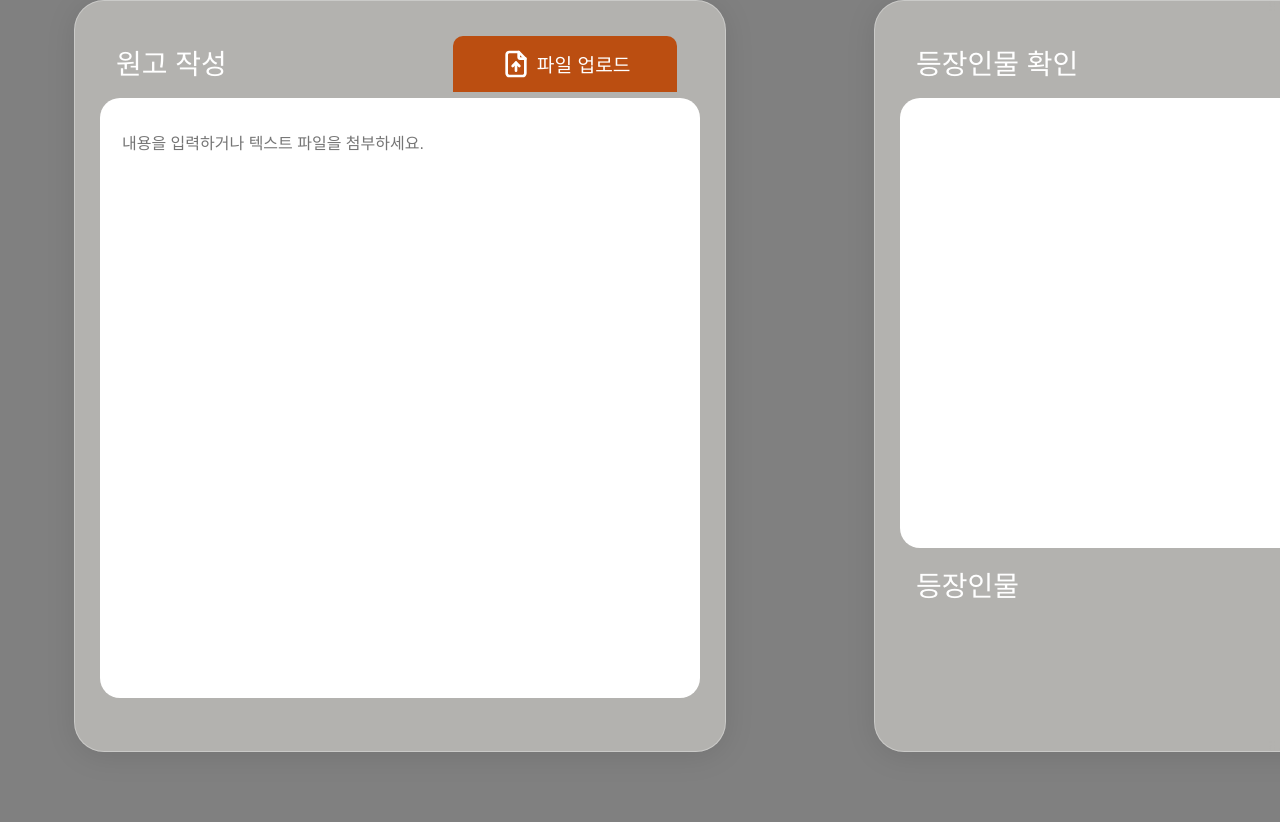
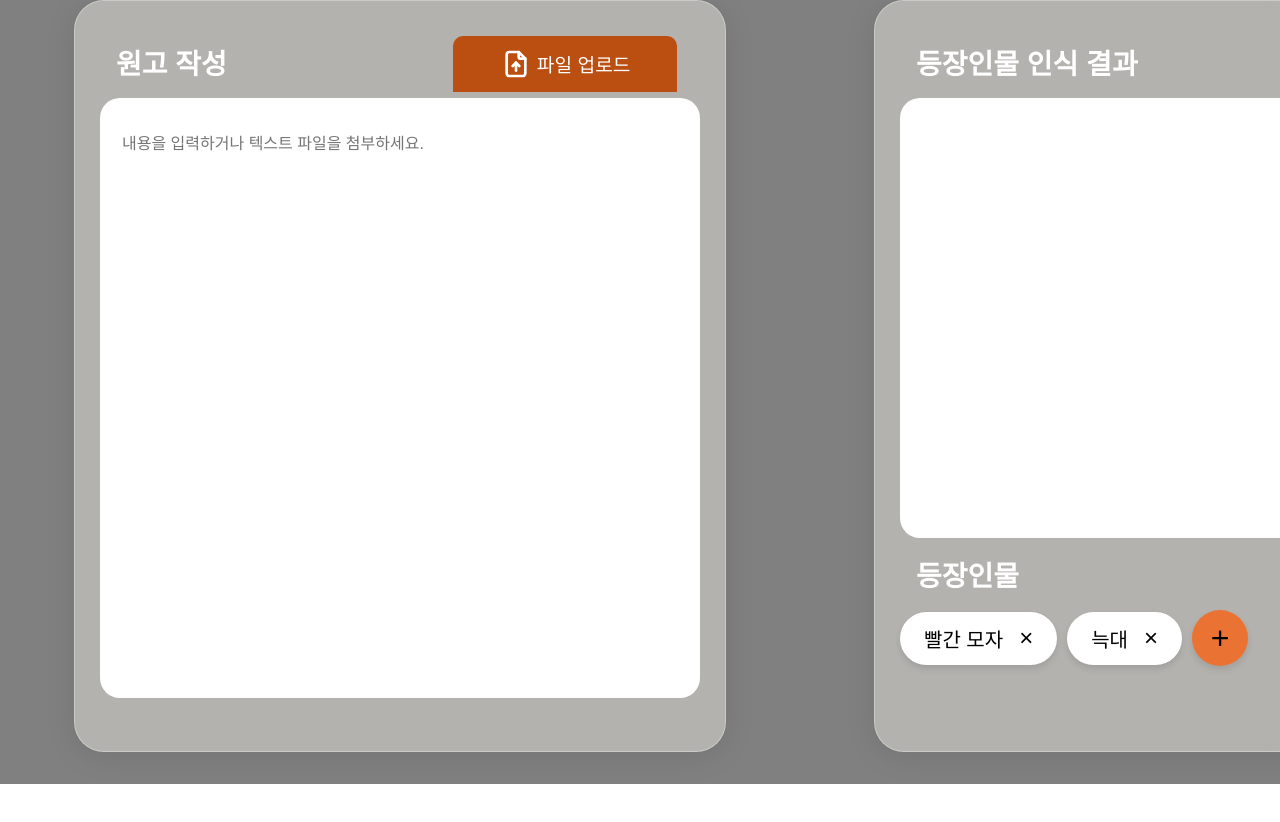
Before and after one commit to otcroz/DS-Volare_front-end, a React (Create React App) app: page /convert in a window 1280 px wide. Shown: the top 822 px of the page. After the commit the page ends 800 px from the top, so only its background shows below. Built offline with nearby package versions, Linux system fonts and the light colour scheme; a web font is replaced by a local one.

Commit message:
[feat] 등장인물 칩 컴포넌트 추가
- [refactor] convertBoxStyles.ts 추가: 자주 사용되는 styled-components를 분리해둔 파일
Github issue #1

```diff
--- a/src/component/CharacterBox.tsx
+++ b/src/component/CharacterBox.tsx
@@ -1,78 +1,54 @@
 import React from 'react';
 import styled from 'styled-components';
 import ConvertBoxWrapper from './ConvertBoxWrapper';
+import CharacterChipList from './CharacterChipList';
+import {
+  TitleText,
+  ContentBox,
+  TutorialBox,
+  TutorialTitle,
+  TutorialText,
+  HighlightedText,
+  ConvertButton
+} from './convertBoxStyles';
 
-const TitleText = styled.div`
-  color: white;
-  font-size: 1.75rem;
-  padding: 1rem;
+
+const ScriptTextArea = styled.textarea`
+  width: 100%;
+  height: calc(100% - 2.5rem);
+  border: none;
+  border-radius: 5px;
+  box-sizing: border-box;
+  font-size: 1rem;
+  font-family: 'Arial', sans-serif;
+
+  resize: none;
+  margin-top: 10px;
+  white-space: pre-wrap;
+  overflow-wrap: break-word;
+
+  &:focus {
+    outline: none;
+  }
 `
 
-const ContentBox = styled.div`
-  background-color: white;
-  width: 600px;
-  height: 450px;
-  border-radius: 1.25rem;
-`
-
-const TutorialBox = styled.div`
-  width: 80%;
-  background: rgba(255, 255, 255, 0.5);
-  border-radius: 1.25rem;
-  text-align: center;
-  margin: 20% 0;
-`
-
-const TutorialTitle = styled.h1`
-  font-size: 1.25rem;
-  color: #4F493D;
-  margin: 2rem 0;
-`;
-
-const TutorialText = styled.p`
-  font-size: 1rem;
-  color: #4F493D;
-  line-height: 2;
-  text-align: center;
-  margin: 2rem;
-`;
-
-const HighlightedText = styled.span`
-  color: #d35400;
-  font-weight: bold;
-`;
-
-const ConvertButton = styled.button`
-  background: linear-gradient(90deg, #EA7333, #84411D);
-  color: #ffffff;
-  border: none;
-  border-radius: 3rem;
-  padding: 1rem 3rem;
-  cursor: pointer;
-  font-size: 1.25rem;
-  box-shadow: 0px 4px 10px rgba(0, 0, 0, 0.25);
-`;
-
-type props = {
+interface Props {
   data: string;
   characterList: string;
-};
+}
 
-const CharacterBox = ({ data, characterList }: props) => {
-
-  return (
+const CharacterBox = ({ data, characterList }: Props) => (
   <>
-      {data ?
+    {data ? (
       <ConvertBoxWrapper>
-          <TitleText>등장인물 확인</TitleText>
-          <ContentBox>
-
-
+        <TitleText>등장인물 인식 결과</TitleText>
+        <ContentBox style={{height: '25rem'}}>
+          <ScriptTextArea />
         </ContentBox>
         <TitleText>등장인물</TitleText>
-
+        <CharacterChipList />
       </ConvertBoxWrapper>
-      :
+    ) : (
       <ConvertBoxWrapper mode="tutorial">
         <TutorialBox>
           <TutorialTitle>#1 소설 원고 입력하기</TutorialTitle>
@@ -84,9 +60,8 @@ const CharacterBox = ({ data, characterList }: props) => {
         </TutorialBox>
         <ConvertButton>등장인물 인식</ConvertButton>
       </ConvertBoxWrapper>
-      }
+    )}
   </>
 );
-};
 
 export default CharacterBox;
--- /dev/null
+++ b/src/component/CharacterChip.tsx
@@ -0,0 +1,38 @@
+import React from 'react';
+import styled from 'styled-components';
+
+const ChipWrapper = styled.div`
+  display: inline-block;
+  display: flex;
+  align-items: center;
+  background: white;
+  border-radius: 2rem;
+  padding: 0.75rem 1.5rem;
+  margin-right: 0.625rem;
+  margin-bottom: 1rem;
+  box-shadow: 0px 4px 6px rgba(0, 0, 0, 0.1);
+`;
+
+const ChipLabel = styled.span`
+  font-size: 1.25rem;
+  margin-right: 1rem;
+`;
+
+const ChipDelete = styled.span`
+  cursor: pointer;
+  font-size: 1.5rem;
+`;
+
+interface ChipProps {
+  label: string;
+  onDelete: () => void;
+}
+
+const CharacterChip = ({ label, onDelete }: ChipProps) => (
+  <ChipWrapper>
+    <ChipLabel>{label}</ChipLabel>
+    <ChipDelete onClick={onDelete}>×</ChipDelete>
+  </ChipWrapper>
+);
+
+export default CharacterChip;
--- /dev/null
+++ b/src/component/CharacterChipList.tsx
@@ -0,0 +1,103 @@
+import React, { useRef, useState } from 'react';
+import styled from 'styled-components';
+import CharacterChip from './CharacterChip';
+
+
+const ChipContainer = styled.div`
+  display: flex;
+  width: 37.5rem;
+  flex-wrap: wrap;
+  align-items: center;
+`;
+
+const ChipInput = styled.input`
+  border: none;
+  border-radius: 2rem;
+  padding: 1rem 1.5rem;
+  box-shadow: 0px 4px 6px rgba(0, 0, 0, 0.1);
+  margin-right: 0.625rem;
+  font-size: 1.25rem;
+  width: 5rem;
+  &:focus {
+    outline: 3px solid #EA7333;
+  }
+`;
+
+const AddButton = styled.button`
+  background: #EA7333;
+  border: none;
+  border-radius: 2rem;
+  width: 3.5rem;
+  height: 3.5rem;
+  box-shadow: 0px 4px 6px rgba(0, 0, 0, 0.1);
+  cursor: pointer;
+  font-size: 2rem;
+  padding: 0;
+  margin-bottom: 1rem;
+  &:focus {
+    outline: none;
+  }
+`;
+
+
+const CharacterChipList = () => {
+  const [chips, setChips] = useState<string[]>(['빨간 모자', '늑대']);
+  const [inputVisible, setInputVisible] = useState(false);
+  const [inputValue, setInputValue] = useState('');
+  const inputRef = useRef<HTMLInputElement>(null);
+  const [addVisible, setAddVisible] = useState(true);
+
+  const addChip = () => {
+    if (inputValue) {
+      setChips([...chips, inputValue]);
+      setInputValue('');
+      setInputVisible(false);
+      setAddVisible(true);
+    }
+  };
+
+  const removeChip = (index: number) => {
+    const newChips = chips.filter((_, i) => i !== index);
+    setChips(newChips);
+  };
+
+  const handleAddButtonClick = () => {
+    setInputVisible(!inputVisible);
+    setAddVisible(!addVisible);
+    setTimeout(() => {
+      inputRef.current?.focus();
+    }, 0);
+  };
+
+  const handleOnblur = ()=> {
+    if (inputValue) {
+      addChip();
+    }
+    else {
+      setInputVisible(false);
+      setAddVisible(true);
+    }
+  };
+
+  return (
+    <ChipContainer>
+      {chips.map((chip, index) => (
+        <CharacterChip key={index} label={chip} onDelete={() => removeChip(index)} />
+      ))}
+      {inputVisible && (
+        <ChipInput
+          ref={inputRef}
+          value={inputValue}
+          onChange={(e) => setInputValue(e.target.value)}
+          onKeyDown={(e) => e.key === 'Enter' && addChip()}
+          onBlur={handleOnblur}
+        />
+      )}
+      {addVisible && (
+        <AddButton onClick={handleAddButtonClick}>+</AddButton>
+      )}
+    </ChipContainer>
+  );
+};
+
+export default CharacterChipList;
--- a/src/component/NovelBox.tsx
+++ b/src/component/NovelBox.tsx
@@ -2,37 +2,11 @@ import React, { ChangeEvent, useRef, useState } from 'react';
 import styled from 'styled-components';
 import ConvertBoxWrapper from './ConvertBoxWrapper';
 import { ReactComponent as FileUploadIcon } from '../assets/icons/file_upload_icon.svg';
-
-const TitleText = styled.div`
-  color: white;
-  font-size: 1.75rem;
-  padding: 1rem;
-`
-
-const ContentBox = styled.div`
-  background-color: white;
-  width: 560px;
-  height: 560px;
-  border-radius: 1.25rem;
-  padding: 1.25rem;
-`
-
-const FileUploadButton = styled.div`
-  width: 12.5rem;
-  text-align: center;
-  color: #ffffff;
-  font-size: 1.2rem;
-  padding: 0.75rem;
-  background-color: #BB4E11;
-  border-radius: 0.625rem 0.625rem 0 0;
-  position: absolute;
-  top: 2.2rem;
-  right: 3rem;
-  cursor: pointer;
-  display: flex;
-  align-items: center;
-  justify-content: center;
-`
+import {
+  TitleText,
+  ContentBox,
+  FileButton
+} from './convertBoxStyles';
 
 const NovelTextArea = styled.textarea`
   width: 100%;
@@ -49,7 +23,6 @@ const NovelTextArea = styled.textarea`
     outline: none;
   }
 `
-
 
 const HiddenFileInput = styled.input`
   display: none;
@@ -91,7 +64,7 @@ const NovelBox = ({ data }: props) => {
   return (
     <ConvertBoxWrapper>
       <TitleText>원고 작성</TitleText>
-      <FileUploadButton onClick={handleButtonClick}><FileUploadIcon width="2rem" height="2rem" />&nbsp;파일 업로드</FileUploadButton>
+      <FileButton onClick={handleButtonClick}><FileUploadIcon width="2rem" height="2rem" />&nbsp;파일 업로드</FileButton>
       <HiddenFileInput
         type="file"
         accept=".txt"
--- a/src/component/StatisticsBox.tsx
+++ b/src/component/StatisticsBox.tsx
@@ -1,19 +1,10 @@
 import React from 'react';
 import styled from 'styled-components';
 import ConvertBoxWrapper from './ConvertBoxWrapper';
-
-const TitleText = styled.div`
-  color: white;
-  font-size: 28px;
-  padding: 15px;
-`
-
-const ContentBox = styled.div`
-  background-color: white;
-  width: 600px;
-  height: 600px;
-  border-radius: 20px;
-`
+import {
+  TitleText,
+  ContentBox,
+} from './convertBoxStyles';
 
 type props = {
   data: string;
--- /dev/null
+++ b/src/component/convertBoxStyles.ts
@@ -0,0 +1,71 @@
+import styled from 'styled-components';
+
+export const TitleText = styled.div`
+  font-weight: bold;
+  color: white;
+  font-size: 1.75rem;
+  padding: 1rem;
+`;
+
+export const ContentBox = styled.div`
+  background-color: white;
+  width: 35rem;
+  height: 35rem;
+  border-radius: 1.25rem;
+  padding: 1.25rem;
+`;
+
+export const TutorialBox = styled.div`
+  width: 80%;
+  background: rgba(255, 255, 255, 0.5);
+  border-radius: 1.25rem;
+  text-align: center;
+  margin: 20% 0;
+`;
+
+export const TutorialTitle = styled.h1`
+  font-size: 1.25rem;
+  color: #4f493d;
+  margin: 2rem 0;
+`;
+
+export const TutorialText = styled.p`
+  font-size: 1rem;
+  color: #4f493d;
+  line-height: 2;
+  text-align: center;
+  margin: 2rem;
+`;
+
+export const HighlightedText = styled.span`
+  color: #d35400;
+  font-weight: bold;
+`;
+
+export const ConvertButton = styled.button`
+  background: linear-gradient(90deg, #ea7333, #84411d);
+  color: #ffffff;
+  border: none;
+  border-radius: 3rem;
+  padding: 1rem 3rem;
+  cursor: pointer;
+  font-size: 1.25rem;
+  box-shadow: 0px 4px 10px rgba(0, 0, 0, 0.25);
+`;
+
+export const FileButton = styled.div`
+  width: 12.5rem;
+  text-align: center;
+  color: #ffffff;
+  font-size: 1.2rem;
+  padding: 0.75rem;
+  background-color: #BB4E11;
+  border-radius: 0.625rem 0.625rem 0 0;
+  position: absolute;
+  top: 2.2rem;
+  right: 3rem;
+  cursor: pointer;
+  display: flex;
+  align-items: center;
+  justify-content: center;
+`
--- a/src/page/ConvertPage.tsx
+++ b/src/page/ConvertPage.tsx
@@ -9,9 +9,9 @@ import StatisticsBox from '../component/StatisticsBox';
 
 const PageContainer = styled.div`
   width: 4000px;
-  height: 1000px;
+  height: 98vh;
 `
-// height 100%으로 설정하고 싶은데 어떻게 하지
+
 const ComponentContainer = styled.div`
   width: 4000px;
   height: 100%;
@@ -25,11 +25,11 @@ const ConvertPage = () => {
   return (
     <PageContainer>
       <ComponentContainer>
-        <NovelBox data="data" />
-        <CharacterBox data="data" characterList={characterList} />
-        <ScriptBox data="data" />
-        <StoryboardBox data="data" />
-        <StatisticsBox data="data" />
+        <NovelBox data="novel" />
+        <CharacterBox data="character" characterList={characterList} />
+        <ScriptBox data="script" />
+        <StoryboardBox data="storyboard" />
+        <StatisticsBox data="statistics" />
       </ComponentContainer>
     </PageContainer>
   );
```
Also changed, not shown: src/component/ScriptBox.tsx (+11 -71 lines), src/component/StoryboardBox.tsx (+11 -91 lines). Lines whose indentation alone changed are shown as unchanged.
